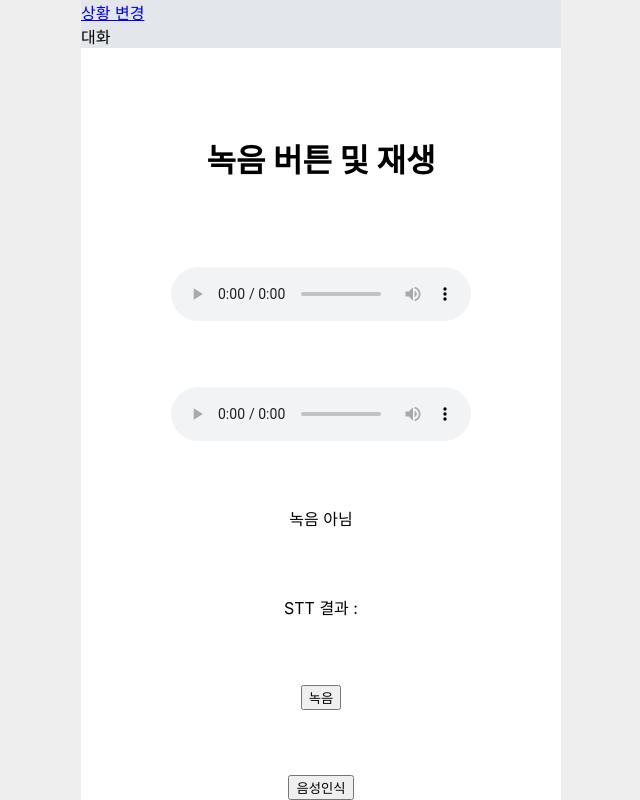
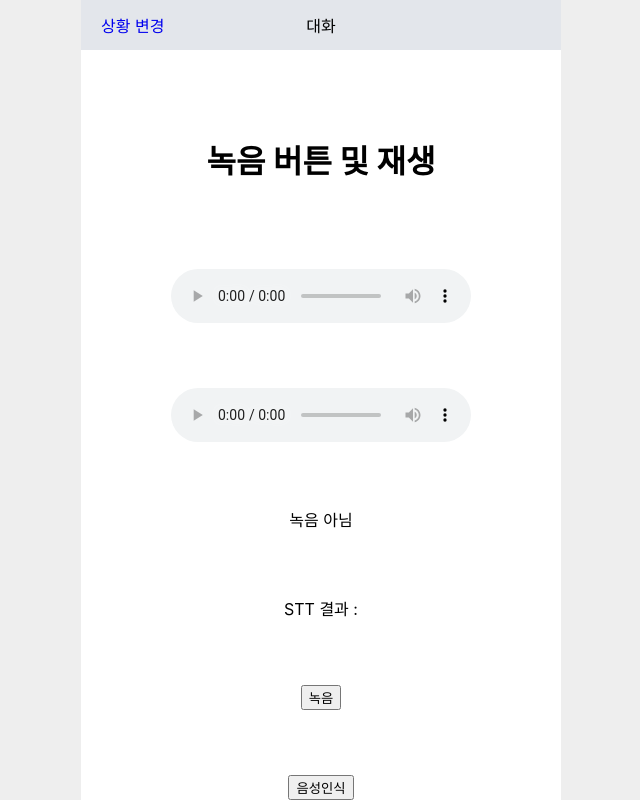
Before and after one commit to jiwon79/gpt-translate, a Next.js app: page /translate in a window 1280 px wide. Shown: the whole page, without its empty margins (319-959 px from the left). Built offline with nearby package versions, Linux system fonts and the light colour scheme; no server answers.

Commit message:
:lipstick: Header - 스타일 추가

```diff
--- a/components/Header/Header.module.scss
+++ b/components/Header/Header.module.scss
@@ -1,6 +1,22 @@
 @import 'styles/styleGuide.scss';
 
 .header {
+  position: relative;
+  display: flex;
+  align-items: center;
   width: $screenWidth;
+  height: 50px;
+  box-sizing: border-box;
+  padding: 0 20px 0 20px;
   background-color: $grey250;
 }
+
+.label {
+  position: absolute;
+  left: 50%;
+  transform: translateX(-50%);
+}
+
+.label__prev {
+  text-decoration: none;
+}
--- a/components/Header/Header.tsx
+++ b/components/Header/Header.tsx
@@ -10,10 +10,10 @@ interface HeaderProps {
 const Header = ({prevLabel, prevHref, label}: HeaderProps) => {
   return (
     <header className={styles.header}>
-      <Link href={prevHref}>
+      <Link href={prevHref} className={styles.label__prev}>
         <p>{prevLabel}</p>
       </Link>
-      <p>{label}</p>
+      <p className={styles.label}>{label}</p>
     </header>
   )
 }
```
